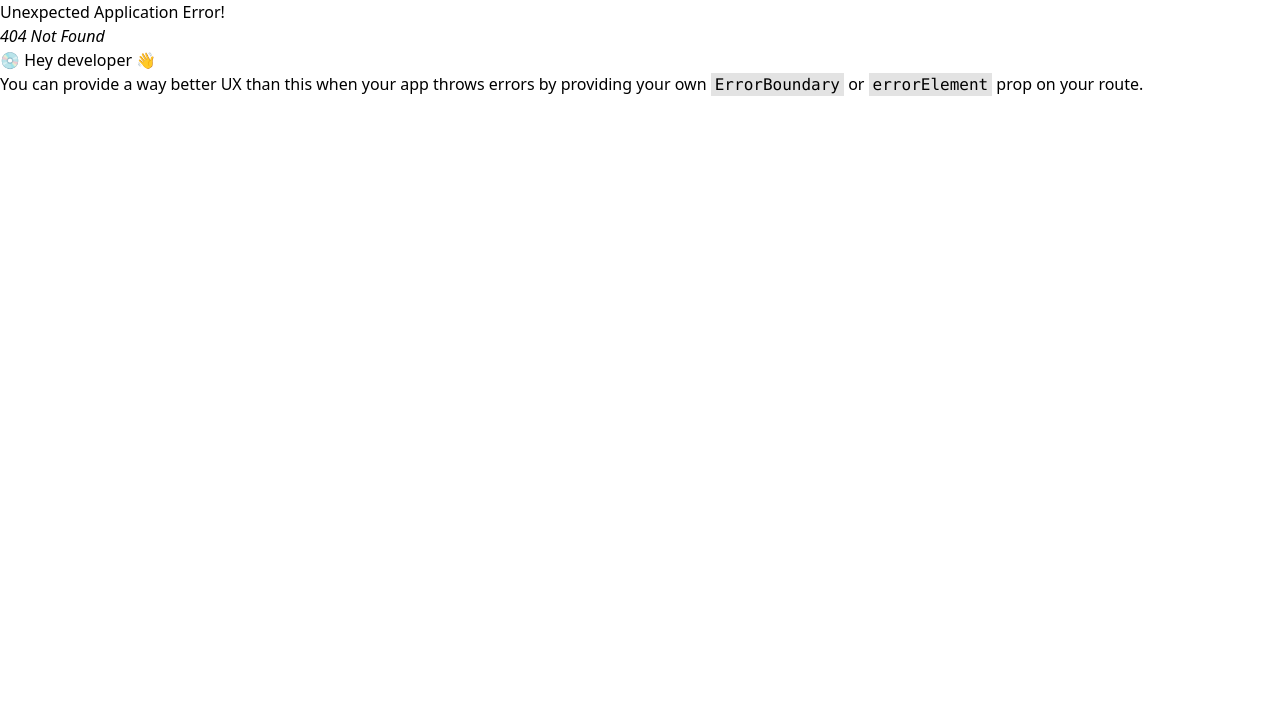
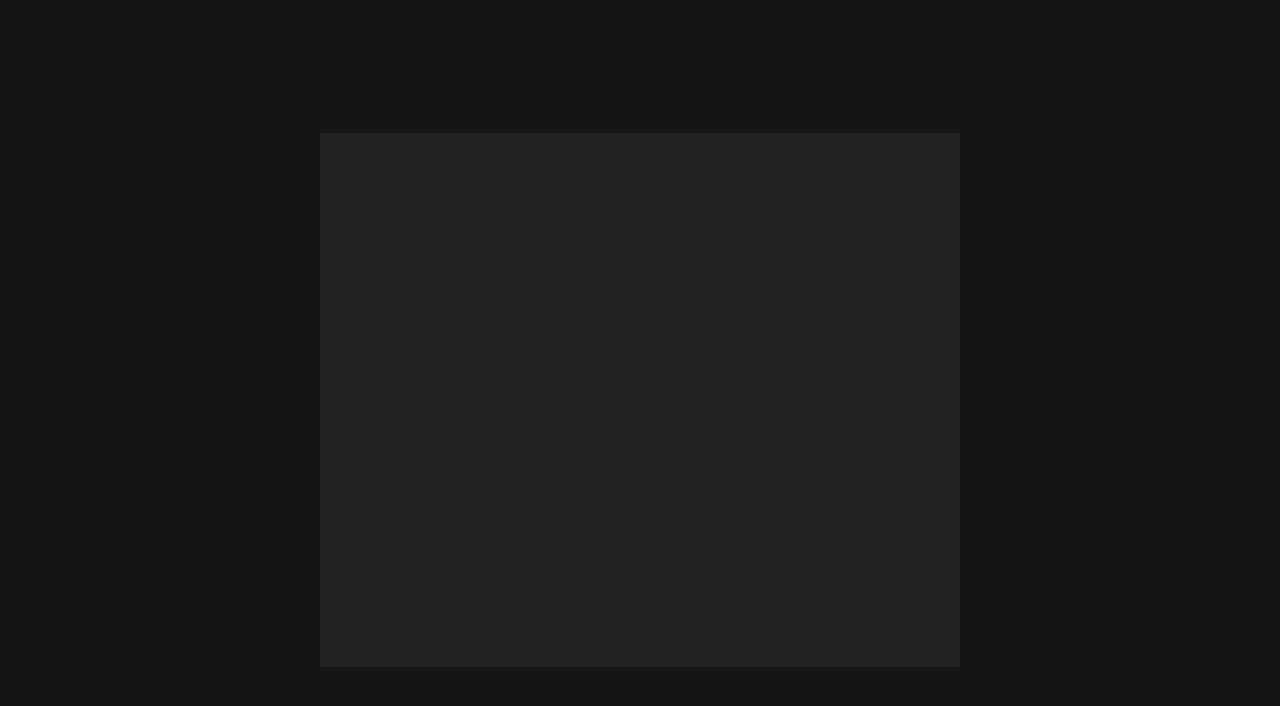
Before and after one commit to khantthitoo/Flexify, a React (Vite) app in the folder client/: page /auth in a window 1280 px wide. Before the commit this address had no page. Shown: the top 706 px of the page. Built offline with nearby package versions, Linux system fonts and the light colour scheme.

Commit message:
frontend/auth-layout-setup

```diff
--- a/client/src/index.css
+++ b/client/src/index.css
@@ -3,4 +3,5 @@
 @theme {
     --primary: #DFD0B8;
     --secondary: #222222;
+    --tertiary: #151515;
 }
--- /dev/null
+++ b/client/src/layouts/AuthLayout.tsx
@@ -0,0 +1,11 @@
+const AuthLayout = () => {
+    return (
+        <div className="w-screen h-screen flex justify-center items-center bg-[var(--tertiary)]">
+
+            <div className="w-1/2 h-2/3 bg-[var(--secondary)]"></div>
+
+        </div>
+    )
+}
+
+export default AuthLayout;
--- a/client/src/main.tsx
+++ b/client/src/main.tsx
@@ -3,11 +3,16 @@ import { createRoot } from "react-dom/client";
 import { createBrowserRouter, RouterProvider } from "react-router";
 import "./index.css";
 import InitialPage from "./pages/InitialPage";
+import AuthLayout from "./layouts/AuthLayout";
 
 const router = createBrowserRouter([
     {
         path: '/',
         element: <InitialPage />
+    },
+    {
+        path: '/auth',
+        element: <AuthLayout />
     }
 ]);
 
--- a/client/src/pages/InitialPage.tsx
+++ b/client/src/pages/InitialPage.tsx
@@ -1,4 +1,15 @@
+import { useEffect } from "react";
+import { useNavigate } from "react-router";
+
 const InitialPage = () => {
+    const navigate = useNavigate(); // to navigate
+
+    useEffect(() => {
+        setTimeout(() => {
+            navigate('/auth')
+        }, 2000)
+    })
+
     return (
         <div className="bg-[var(--secondary)] w-screen h-screen flex justify-center items-center">
             <h1 className="text-[var(--primary)] text-7xl italic font-extrabold">FLEXIFY</h1>
```
